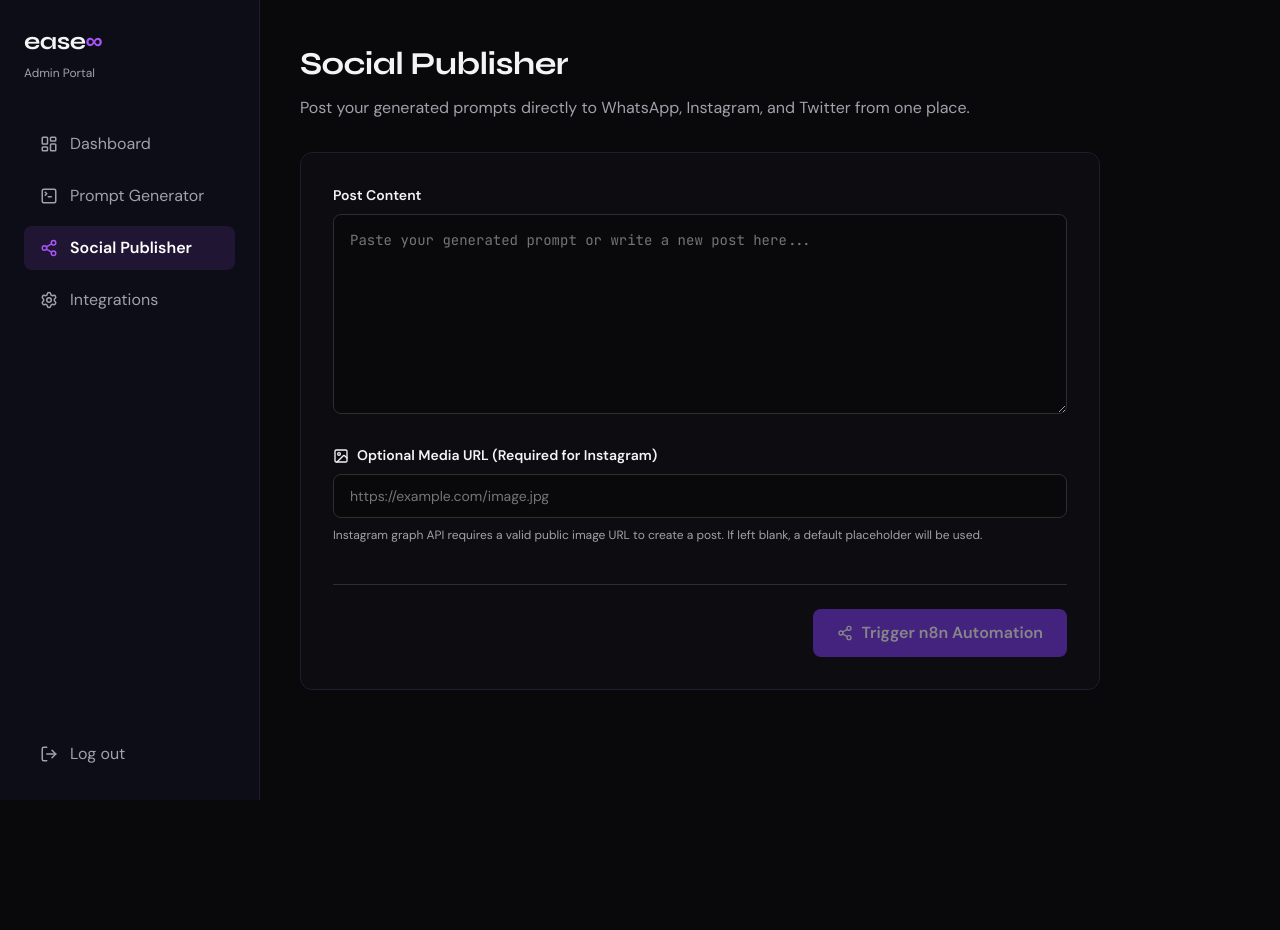
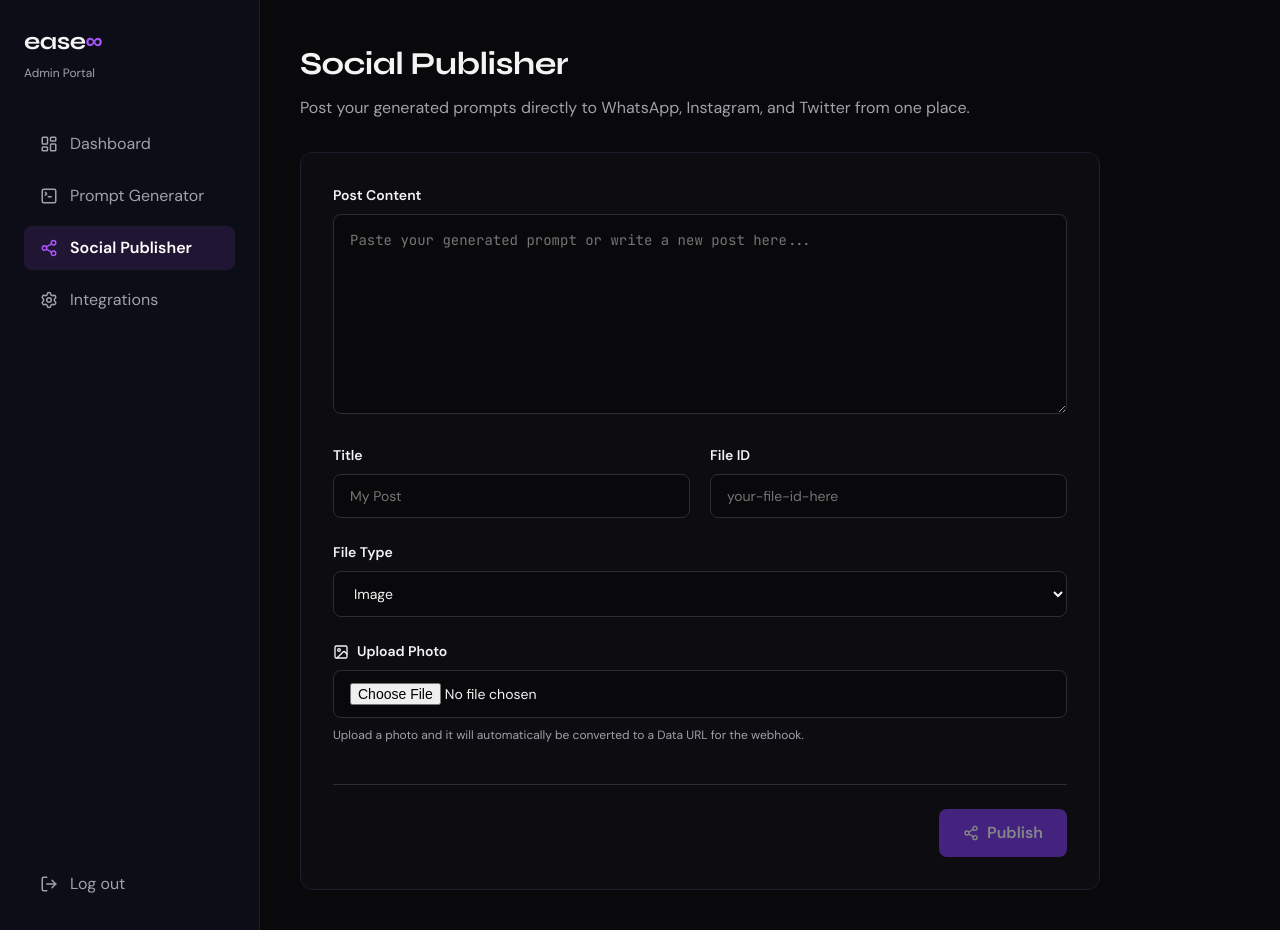
Before and after one commit to VARIZ19/ease-app, a Next.js app: page /socials in a window 1280 px wide. Both pictures are taken after typing "Sample123" into the empty fields and a click on the button "Access Dashboard". Before the commit the page ends 800 px from the top, so only its background shows below. Built offline with nearby package versions, Linux system fonts and the light colour scheme.

Commit message:
Update webhook payload and socials UI

```diff
--- a/app/api/post/route.js
+++ b/app/api/post/route.js
@@ -8,7 +8,7 @@ export async function POST(request) {
 
   try {
     const body = await request.json();
-    const { text, imageUrl } = body;
+    const { text, imageUrl, fileId, fileType, title } = body;
 
     if (!text) {
       return NextResponse.json({ error: 'Text content is required' }, { status: 400 });
@@ -27,6 +27,9 @@ export async function POST(request) {
       body: JSON.stringify({
         text,
         imageUrl,
+        fileId,
+        fileType,
+        title,
         timestamp: new Date().toISOString()
       })
     });
--- a/app/socials/page.js
+++ b/app/socials/page.js
@@ -6,6 +6,9 @@ import { Share2, Check, Loader2, Image as ImageIcon } from "lucide-react";
 export default function Socials() {
   const [text, setText] = useState("");
   const [imageUrl, setImageUrl] = useState("");
+  const [fileId, setFileId] = useState("");
+  const [fileType, setFileType] = useState("image");
+  const [title, setTitle] = useState("");
   const [isUploading, setIsUploading] = useState(false);
   const [uploadStatus, setUploadStatus] = useState(null);
   const [results, setResults] = useState(null);
@@ -24,7 +27,7 @@ export default function Socials() {
           'Content-Type': 'application/json',
           'x-admin-token': 'ease_admin_2025'
         },
-        body: JSON.stringify({ text, imageUrl })
+        body: JSON.stringify({ text, imageUrl, fileId, fileType, title })
       });
       const data = await res.json();
 
@@ -62,22 +65,80 @@ export default function Socials() {
           />
         </div>
 
+        <div style={{ display: "grid", gridTemplateColumns: "1fr 1fr", gap: "20px" }}>
+          <div>
+            <label style={{ display: "block", marginBottom: "8px", fontSize: "14px", color: "var(--text)", fontWeight: "600" }}>Title</label>
+            <input
+              type="text"
+              value={title}
+              onChange={e => setTitle(e.target.value)}
+              placeholder="My Post"
+              style={{
+                width: "100%", padding: "12px 16px", borderRadius: "8px",
+                background: "var(--bg)", border: "1px solid var(--border-2)",
+                color: "var(--text)", fontSize: "14px"
+              }}
+            />
+          </div>
+
+          <div>
+            <label style={{ display: "block", marginBottom: "8px", fontSize: "14px", color: "var(--text)", fontWeight: "600" }}>File ID</label>
+            <input
+              type="text"
+              value={fileId}
+              onChange={e => setFileId(e.target.value)}
+              placeholder="your-file-id-here"
+              style={{
+                width: "100%", padding: "12px 16px", borderRadius: "8px",
+                background: "var(--bg)", border: "1px solid var(--border-2)",
+                color: "var(--text)", fontSize: "14px"
+              }}
+            />
+          </div>
+        </div>
+
+        <div>
+          <label style={{ display: "block", marginBottom: "8px", fontSize: "14px", color: "var(--text)", fontWeight: "600" }}>File Type</label>
+          <select
+            value={fileType}
+            onChange={e => setFileType(e.target.value)}
+            style={{
+              width: "100%", padding: "12px 16px", borderRadius: "8px",
+              background: "var(--bg)", border: "1px solid var(--border-2)",
+              color: "var(--text)", fontSize: "14px"
+            }}
+          >
+            <option value="image">Image</option>
+            <option value="video">Video</option>
+          </select>
+        </div>
+
         <div>
           <label style={{ display: "flex", alignItems: "center", gap: "8px", marginBottom: "8px", fontSize: "14px", color: "var(--text)", fontWeight: "600" }}>
-            <ImageIcon size={16} /> Optional Media URL (Required for Instagram)
+            <ImageIcon size={16} /> Upload Photo
           </label>
           <input
-            type="text"
-            value={imageUrl}
-            onChange={e => setImageUrl(e.target.value)}
-            placeholder="https://example.com/image.jpg"
+            type="file"
+            accept="image/*"
+            onChange={e => {
+              const file = e.target.files[0];
+              if (file) {
+                const reader = new FileReader();
+                reader.onloadend = () => {
+                  setImageUrl(reader.result);
+                };
+                reader.readAsDataURL(file);
+              } else {
+                setImageUrl("");
+              }
+            }}
             style={{
               width: "100%", padding: "12px 16px", borderRadius: "8px",
               background: "var(--bg)", border: "1px solid var(--border-2)",
               color: "var(--text)", fontSize: "14px"
             }}
           />
-          <p style={{ fontSize: "12px", color: "var(--text-2)", marginTop: "8px" }}>Instagram graph API requires a valid public image URL to create a post. If left blank, a default placeholder will be used.</p>
+          <p style={{ fontSize: "12px", color: "var(--text-2)", marginTop: "8px" }}>Upload a photo and it will automatically be converted to a Data URL for the webhook.</p>
         </div>
 
         <div style={{ marginTop: "16px", paddingTop: "24px", borderTop: "1px solid var(--border-2)", display: "flex", justifyContent: "flex-end" }}>
@@ -88,7 +149,7 @@ export default function Socials() {
             style={{ display: "flex", alignItems: "center", gap: "8px", opacity: (!text.trim() || isUploading) ? 0.5 : 1 }}
           >
             {isUploading ? <Loader2 size={16} className="animate-spin" /> : uploadStatus === 'success' ? <Check size={16} /> : <Share2 size={16} />}
-            {isUploading ? 'Triggering...' : 'Trigger n8n Automation'}
+            {isUploading ? 'Publishing...' : 'Publish'}
           </button>
         </div>
 
```
